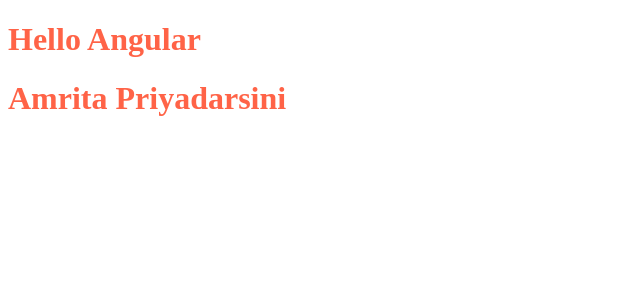
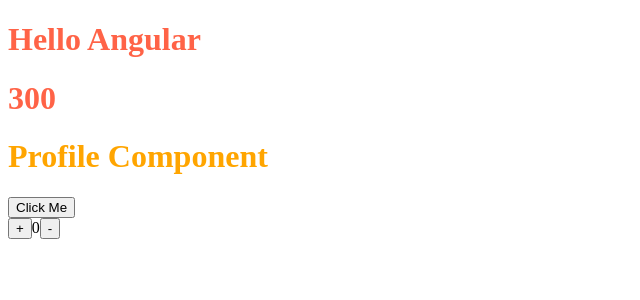
Before and after one commit to Amrita2103/Angular_practice, an Angular app: page / in a window 1280 px wide. Shown: the top 300 px of the page, without its empty margins (0-640 px from the left). Built offline with nearby package versions, Linux system fonts and the light colour scheme.

Commit message:
Components and Event Binding

```diff
--- a/src/app/app.html
+++ b/src/app/app.html
@@ -1,2 +1,8 @@
 <h1>{{title()}}</h1>
-<h1>{{name}}</h1>
+<h1>{{addNumbers(100,200)}}</h1>
+<app-profile></app-profile>
+<button (click)="callMe()">Click Me</button>
+<br>
+<button (click)="counter('plus')">+</button>
+<span>{{count}}</span>
+<button (click)="counter('minus')">-</button>
--- a/src/app/app.ts
+++ b/src/app/app.ts
@@ -1,8 +1,9 @@
 import { Component, signal } from '@angular/core';
 import { RouterOutlet } from '@angular/router';
+import { Profile } from './profile/profile';
 
 @Component({
-  imports: [RouterOutlet],
+  imports: [RouterOutlet, Profile],
   selector: 'app-root',
   styleUrl: './app.css',
   templateUrl: './app.html',
@@ -10,4 +11,23 @@
 export class App {
   protected readonly title = signal('Hello Angular');
   name ="Amrita Priyadarsini"
+  email = "priyadarsiniamrita832@gmail.com"
+  count=0
+  addNumbers(a:number, b:number){
+    return a+b;
+  }
+  callMe(){
+    alert("Hello Angular Practice !!")
+  }
+  counter(action:string){
+    if(action == "plus")
+    this.count++ ;
+    else
+     this.count>0 && this.count-- ;
+    console.log(this.count);
+    // this.showUserName()
+  }
+  showUserName(){
+    console.log("Hello");
+  }
 }
--- /dev/null
+++ b/src/app/profile/profile.css
@@ -0,0 +1,3 @@
+h1{
+    color: orange;
+}
--- /dev/null
+++ b/src/app/profile/profile.html
@@ -0,0 +1 @@
+<h1>Profile Component</h1>
--- /dev/null
+++ b/src/app/profile/profile.ts
@@ -0,0 +1,9 @@
+import { Component } from '@angular/core';
+
+@Component({
+  imports: [],
+  selector: 'app-profile',
+  styleUrl: './profile.css',
+  templateUrl: './profile.html',
+})
+export class Profile {}
```
Also changed, not shown: 2 other files (tests, documents, lock files or other folders).
